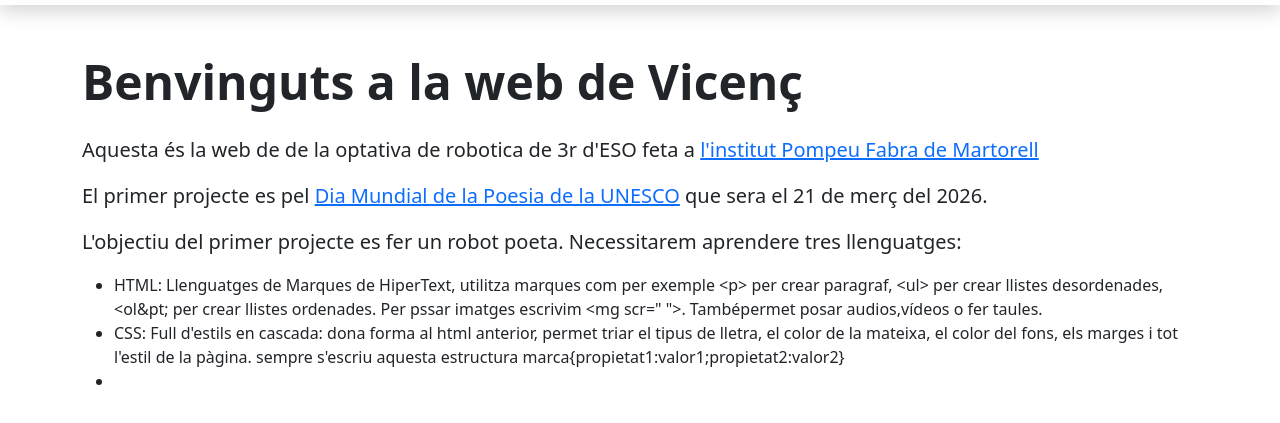
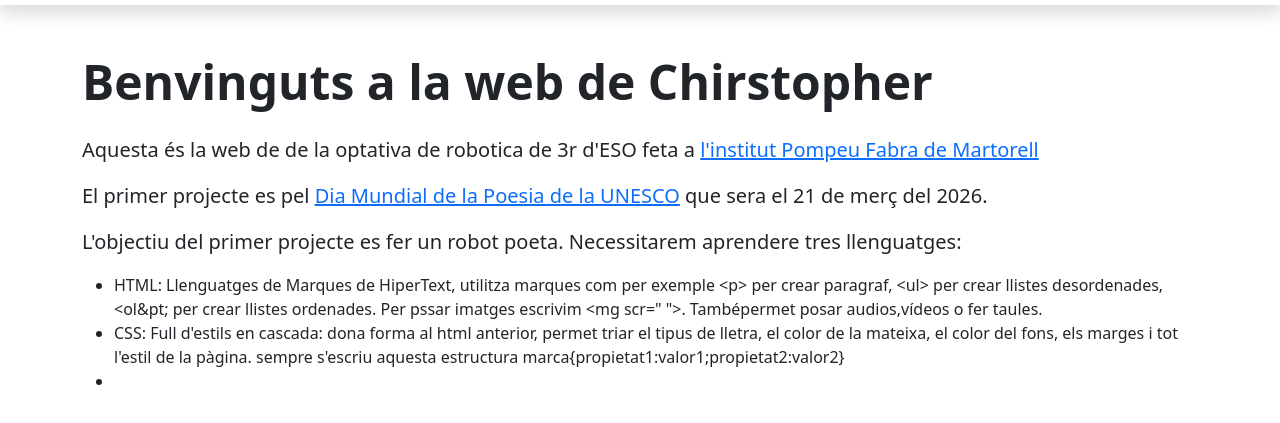
Before and after one commit to cf0288295/cf0288295.github.io, a plain HTML site: page index.html in a window 1280 px wide. Shown: the part 71-494 px from the top of the page. Drawn offline with nearby package versions, Linux system fonts and the light colour scheme.

Commit message:
Update title and header for Christopher's website

```diff
--- a/index.html
+++ b/index.html
@@ -4,7 +4,7 @@
 <head>
   <meta charset="UTF-8">
   <meta name="viewport" content="width=device-width, initial-scale=1.0">
-  <title>web de Vicenç</title>
+  <title>web de Christopher</title>
   <link href="https://cdn.jsdelivr.net/npm/bootstrap@5.3.8/dist/css/bootstrap.min.css" rel="stylesheet">
   <link href="https://cdnjs.cloudflare.com/ajax/libs/font-awesome/6.7.2/css/all.min.css" rel="stylesheet">
   <style>
@@ -108,7 +108,7 @@
 
   <!-- Contingut -->
   <main class="container py-5">
-    <h1 class="display-5 fw-bold mb-4">Benvinguts a la web de Vicenç</h1>
+    <h1 class="display-5 fw-bold mb-4">Benvinguts a la web de Chirstopher</h1>
     <p class="lead">Aquesta és la web de de la optativa de robotica de 3r d'ESO feta a <a href="https://agora.xtec.cat/ies-pompeu-fabra-martorell/">l'institut Pompeu Fabra de Martorell</a></p>
     <p class="lead">El primer projecte es pel <a href="https://www.unesco.org/es/days/poetry/"> Dia Mundial de la Poesia de la UNESCO</a> que sera el 21 de merç del 2026.</p>
    <p class="lead">L'objectiu del primer projecte es fer un robot poeta. Necessitarem aprendere tres llenguatges:
```
